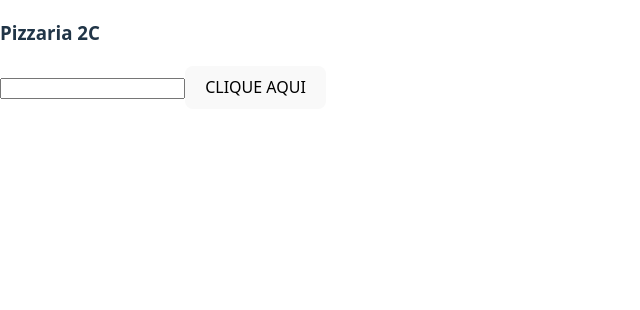
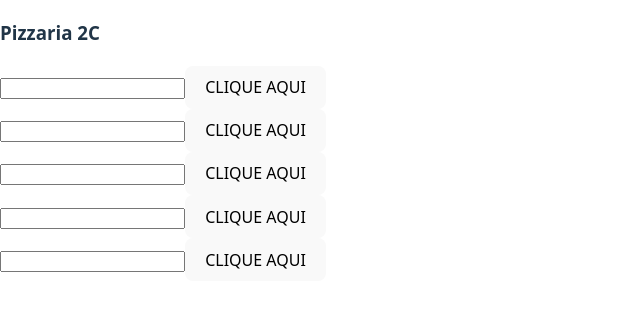
Before and after one commit to Pedro07070707/pizzaria2c2025, a React (Vite) app: page / in a window 1280 px wide. Shown: the top 310 px of the page, without its empty margins (0-640 px from the left). Built offline with nearby package versions, Linux system fonts and the light colour scheme.

Commit message:
Componente

```diff
--- a/src/App.jsx
+++ b/src/App.jsx
@@ -4,9 +4,10 @@ function App(){
 
   const [nome, setNome] = useState('Ronaldo')
 
+  const Formulario = () => {
+
     return (
       <div>
-      <h3>Pizzaria 2C</h3>
         <input
           className="nome"
           onChange={(e)=>{setNome(e.target.value)}}
@@ -20,5 +21,16 @@ function App(){
       </div>
     )
   }
+  return (
+    <div>
+      <h3>Pizzaria 2C</h3>
+      <Formulario/>
+      <Formulario/>
+      <Formulario/>
+      <Formulario/>
+      <Formulario/>
+    </div>
+  )
+}
 
 export default App
```
Lines whose indentation alone changed are shown as unchanged.
